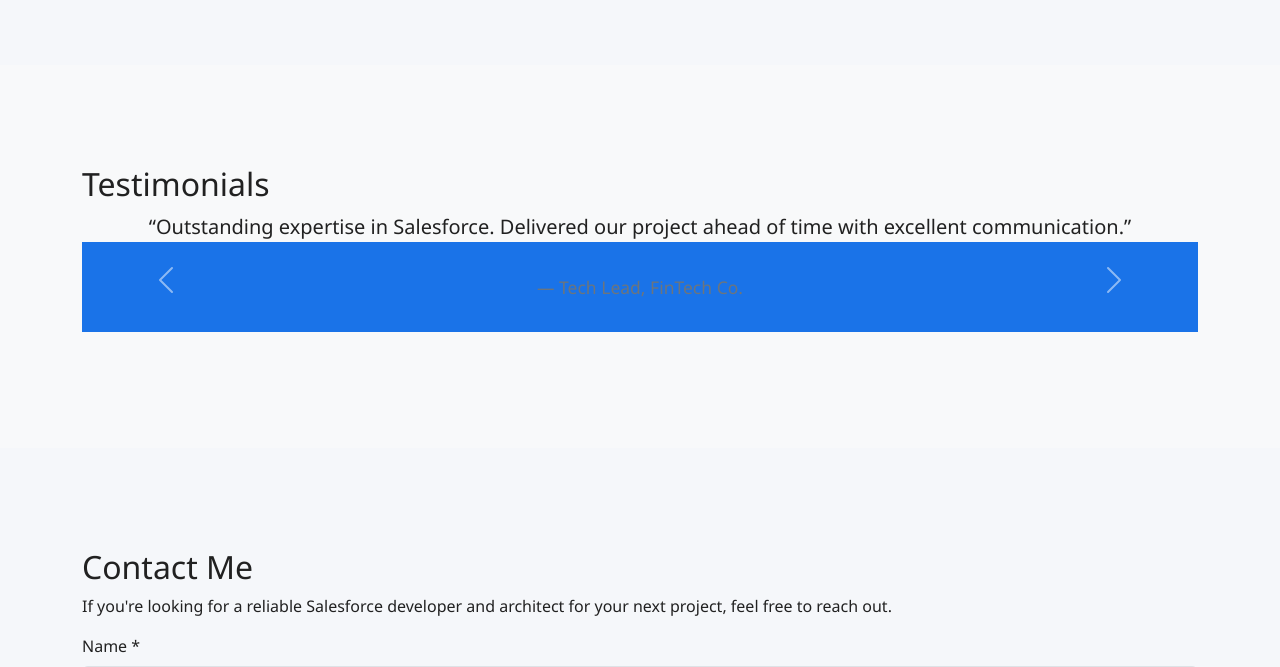
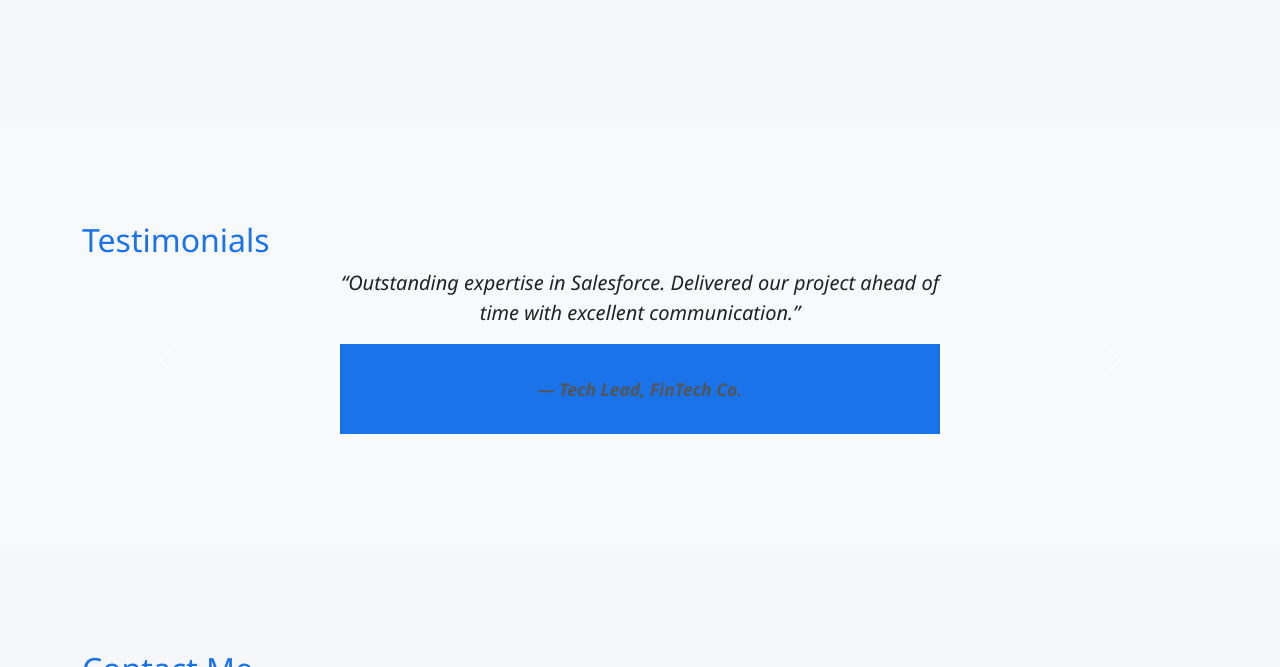
Before and after one commit to deepaksfdc33/salesforce-portfolio, a plain HTML site: page index.html in a window 1280 px wide. Shown: the part 2133-2800 px from the top of the page. Drawn offline with nearby package versions, Linux system fonts and the light colour scheme.

Commit message:
Update styles.css

```diff
--- a/styles.css
+++ b/styles.css
@@ -1,3 +1,5 @@
+/* styles.css - Two-color professional theme */
+
 :root {
   --primary-color: #1a73e8;
   --secondary-color: #f5f7fa;
@@ -18,6 +20,8 @@ body {
   color: var(--text-color);
   font-family: 'Segoe UI', sans-serif;
   transition: background-color 0.3s, color 0.3s;
+  margin: 0;
+  padding-top: 56px; /* to offset fixed navbar height */
 }
 
 header, nav.navbar {
@@ -34,8 +38,24 @@ header, nav.navbar {
   color: var(--link-hover-color);
 }
 
+.section {
+  padding: 100px 0;
+  opacity: 0;
+  transform: translateY(30px);
+  transition: opacity 0.8s ease-out, transform 0.8s ease-out;
+}
+
+.section.visible {
+  opacity: 1;
+  transform: none;
+}
+
 .section.bg-light {
   background-color: var(--section-bg-light);
+}
+
+h2, h4, h5 {
+  color: var(--primary-color);
 }
 
 a, a:visited {
@@ -66,3 +86,43 @@ footer {
   text-align: center;
   transition: background-color 0.3s, color 0.3s;
 }
+
+/* Testimonials carousel adjustments */
+.carousel-item blockquote {
+  font-size: 1.25rem;
+  font-style: italic;
+  color: var(--text-color);
+}
+
+.carousel-item footer {
+  margin-top: 1rem;
+  font-weight: 600;
+  color: #555;
+}
+
+/* Form validation */
+.was-validated .form-control:invalid {
+  border-color: #dc3545;
+}
+
+.was-validated .form-control:valid {
+  border-color: #198754;
+}
+
+/* Additional spacing and responsive tweaks */
+
+ul {
+  padding-left: 1.25rem;
+}
+
+blockquote {
+  margin: 0 auto;
+  max-width: 600px;
+}
+
+/* Responsive fixes */
+@media (max-width: 767.98px) {
+  .section {
+    padding: 60px 1.5rem;
+  }
+}
```
